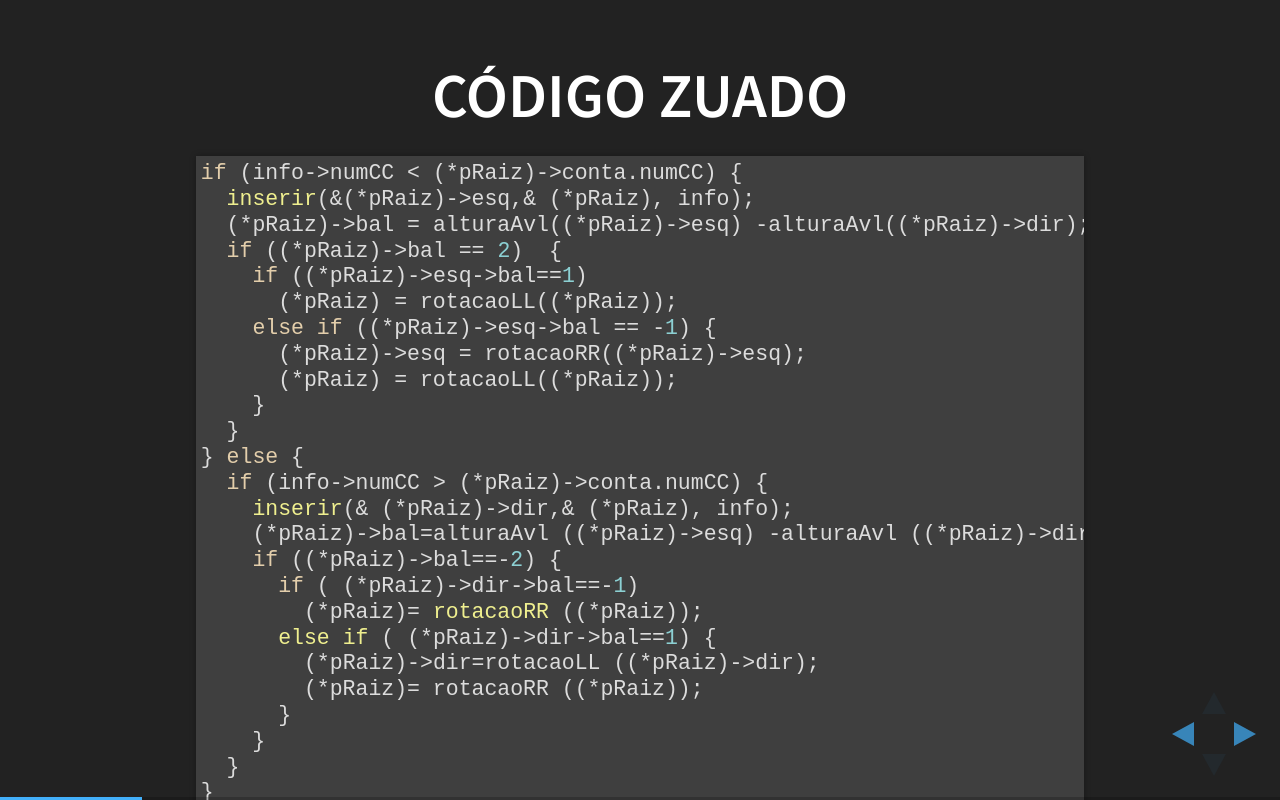
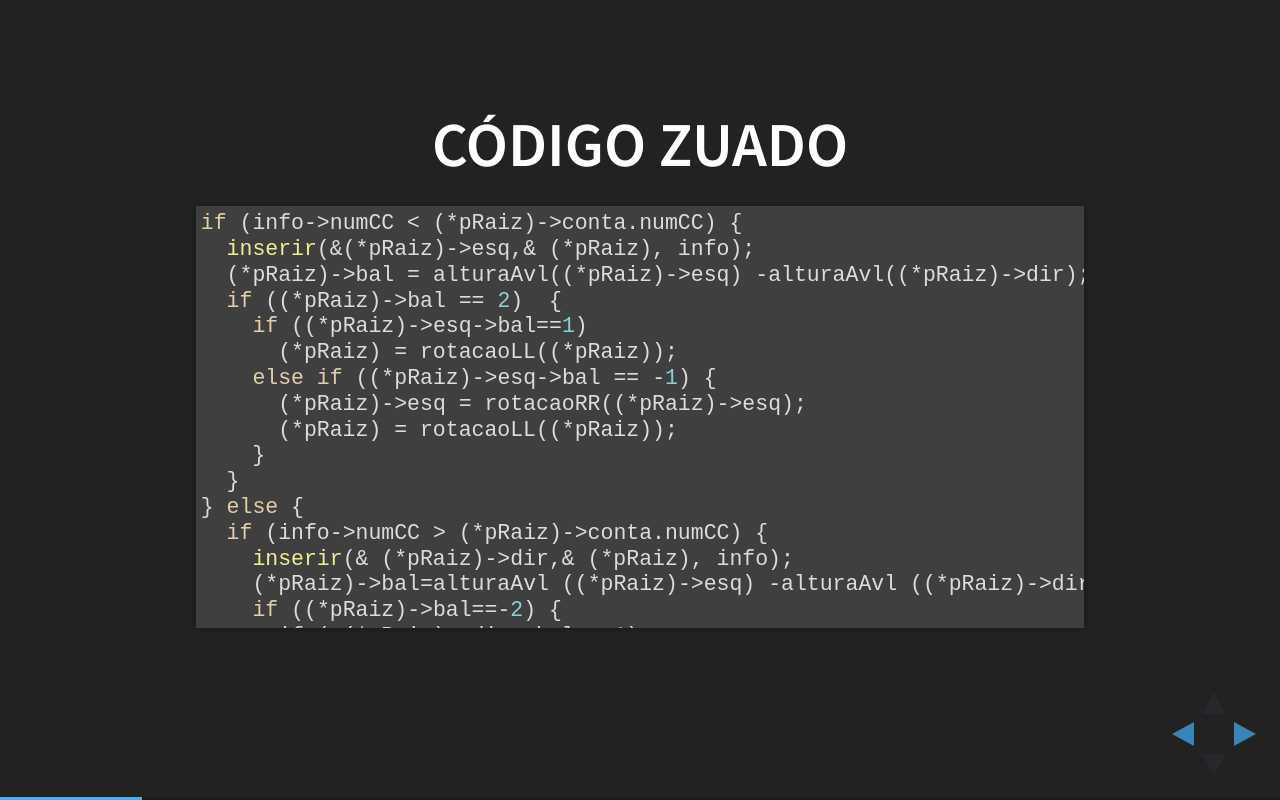
Before and after one commit to guidohcosta/tdd-em-c-seccomp-2015, a plain HTML site: page index.html in a window 1280 px wide. Both pictures are taken after a click on the element 1251 px from the left and 734 px from the top of the page. Drawn offline with Linux system fonts and the light colour scheme.

Commit message:
Update theme.css

```diff
--- a/css/theme.css
+++ b/css/theme.css
@@ -11,7 +11,7 @@ section.has-light-background, section.has-light-background h1, section.has-light
   max-width: 50%; }
 
 .reveal pre code {
-  max-height: 100% !important; }
+  max-height: 100%; }
 
 /*********************************************
  * GLOBAL STYLES
```
